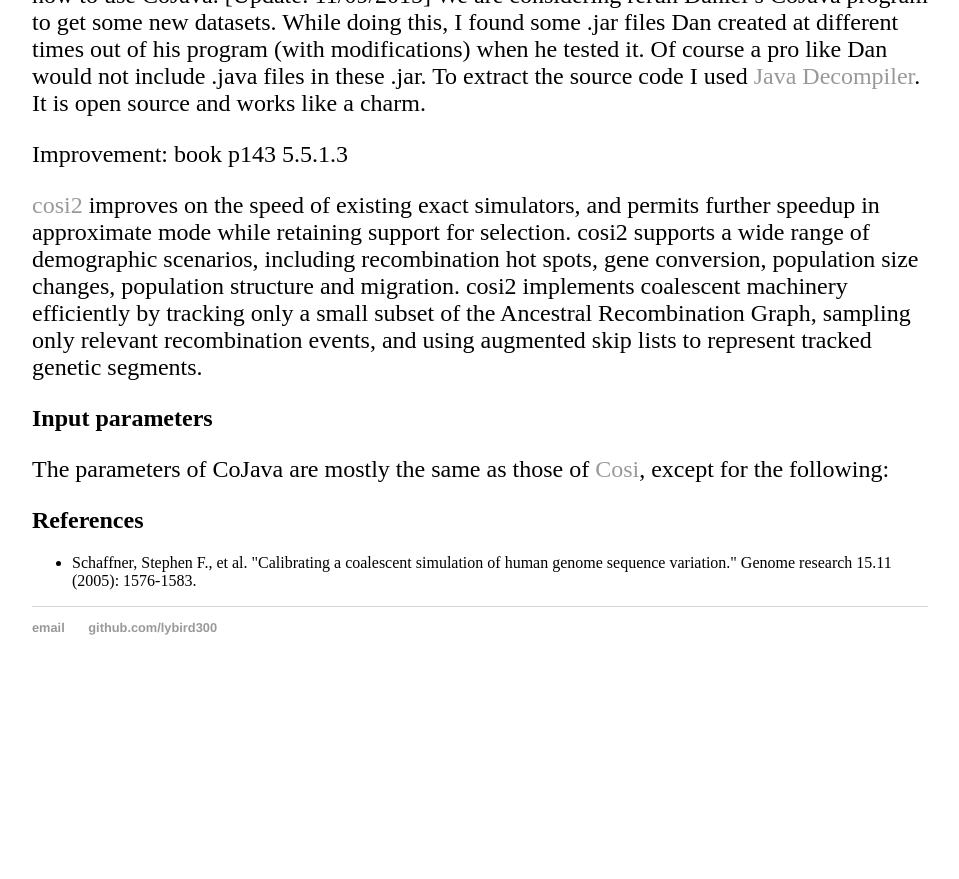
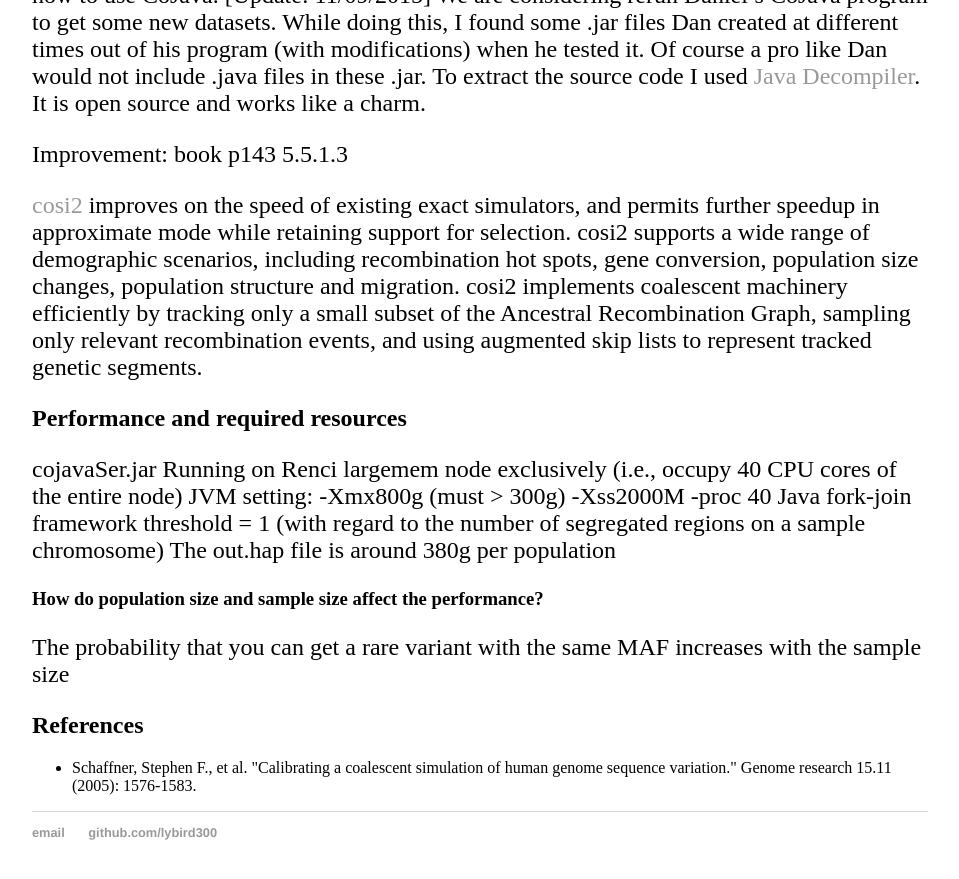
Before and after one commit to lybird300/lybird300.github.io, a Jekyll site: the page built from _posts/2015-04-18-CoJava.md, in a window 1280 px wide and 900 px high, scrolled down 2035 px. Shown: the top 879 px of the window, without its empty margins (160-1119 px from the left). Built offline with Jekyll 4.4.1, drawn with Linux system fonts in a browser that asks for light colours; before the commit the page ends 2730 px from its top, so only the background shows below that.

Commit message:
Update 2015-04-18-CoJava.md

```diff
--- a/_posts/2015-04-18-CoJava.md
+++ b/_posts/2015-04-18-CoJava.md
@@ -35,8 +35,14 @@
 
 <a href="http://omictools.com/cosi-s7679.html">cosi2</a> improves on the speed of existing exact simulators, and permits further speedup in approximate mode while retaining support for selection. cosi2 supports a wide range of demographic scenarios, including recombination hot spots, gene conversion, population size changes, population structure and migration. cosi2 implements coalescent machinery efficiently by tracking only a small subset of the Ancestral Recombination Graph, sampling only relevant recombination events, and using augmented skip lists to represent tracked genetic segments.
 
-<h2>Input parameters</h2>
-The parameters of CoJava are mostly the same as those of <a href="http://lybird300.github.io/2015/04/02/cosi-overview.html">Cosi</a>, except for the following:
+<h2>Performance and required resources</h2>
+cojavaSer.jar
+Running on Renci largemem node exclusively (i.e., occupy 40 CPU cores of the entire node)
+JVM setting: -Xmx800g (must > 300g) -Xss2000M -proc 40
+Java fork-join framework threshold = 1 (with regard to the number of segregated regions on a sample chromosome)
+The out.hap file is around 380g per population
+<h3>How do population size and sample size affect the performance?</h3>
+The probability that you can get a rare variant with the same MAF increases with the sample size
 
 <h2>References</h2>
 <ul>
```
